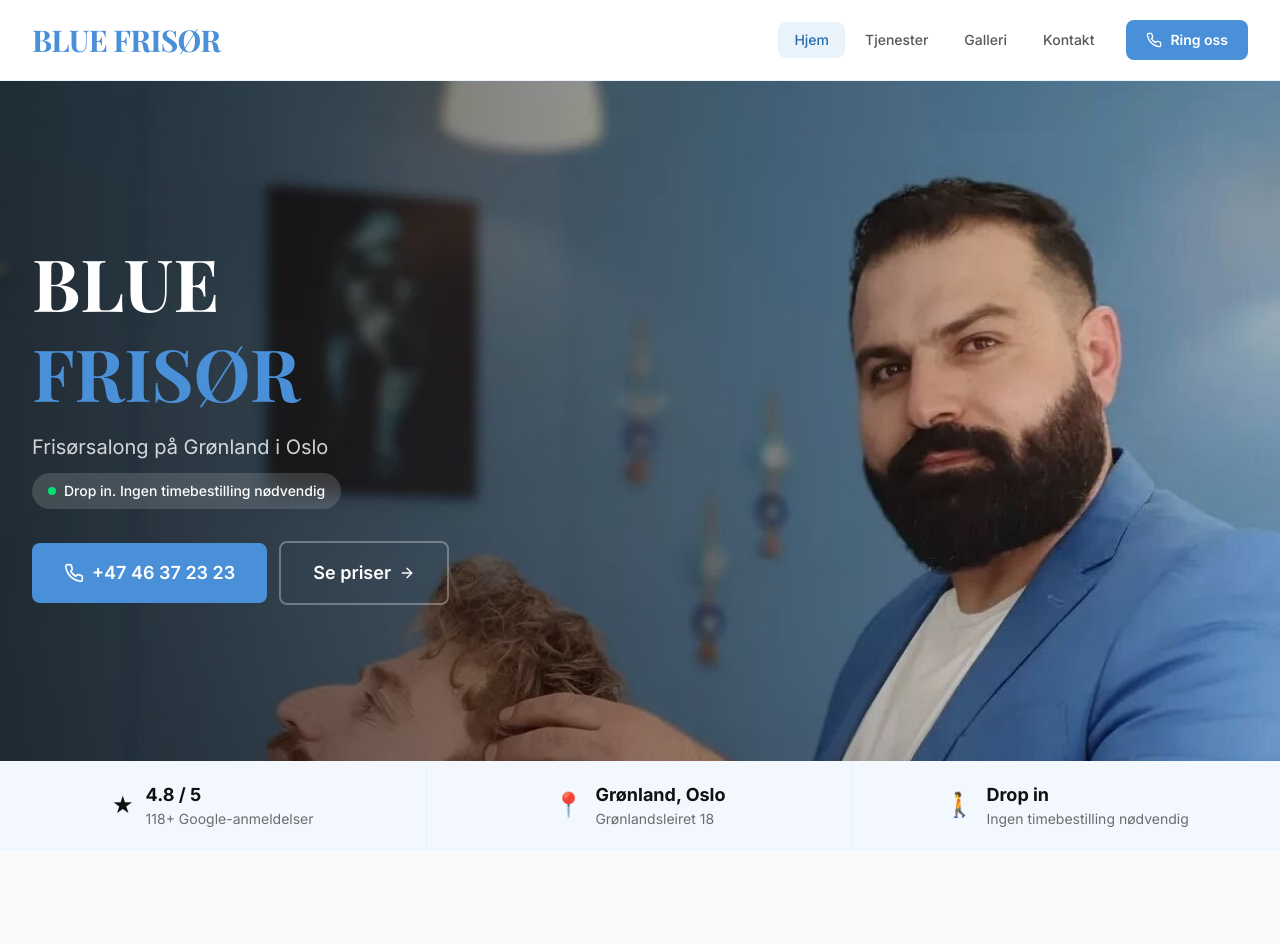
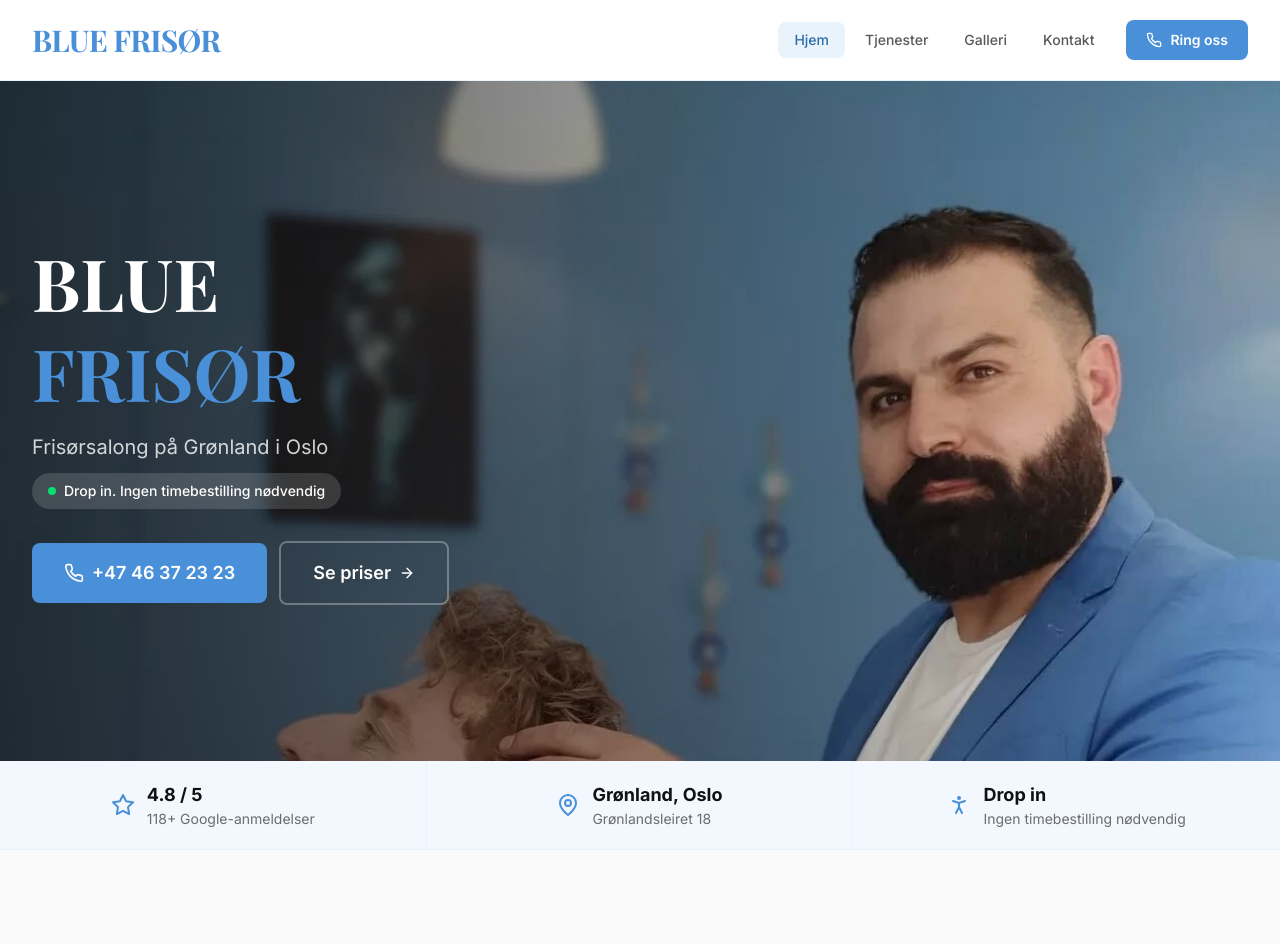
Before and after one commit to GitDABA/bk-bluefrisor, a Next.js app: page / in a window 1280 px wide. Shown: the top 944 px of the page. Built offline with nearby package versions, Linux system fonts and the light colour scheme.

Commit message:
fix: replace all emojis with SVG icons; hero image to object-top

```diff
--- a/src/app/kontakt/page.tsx
+++ b/src/app/kontakt/page.tsx
@@ -61,8 +61,8 @@ export default function KontaktPage() {
 
               {/* Drop in badge */}
               <div className="mt-4 flex items-center gap-4 rounded-xl bg-blue-primary p-6 text-white">
-                <div className="flex h-12 w-12 shrink-0 items-center justify-center rounded-full bg-white/20 text-2xl">
-                  🚶
+                <div className="flex h-12 w-12 shrink-0 items-center justify-center rounded-full bg-white/20">
+                  <svg xmlns="http://www.w3.org/2000/svg" width="24" height="24" viewBox="0 0 24 24" fill="none" stroke="currentColor" strokeWidth="2" strokeLinecap="round" strokeLinejoin="round" aria-hidden="true"><circle cx="12" cy="5" r="1" /><path d="m9 20 3-6 3 6" /><path d="m6 8 6 2 6-2" /><path d="M12 10v4" /></svg>
                 </div>
                 <div>
                   <h3 className="text-lg font-bold">Drop in velkomment</h3>
--- a/src/app/page.tsx
+++ b/src/app/page.tsx
@@ -24,7 +24,7 @@ export default function HomePage() {
               src="/images/barber_action_1.jpg"
               alt="Frisør hos Blue Frisør styler en kundes hår"
               fill
-              className="object-cover object-[center_5%]"
+              className="object-cover object-[center_top]"
               priority
               sizes="100vw"
             />
@@ -107,21 +107,21 @@ export default function HomePage() {
       <section className="border-b border-blue-light bg-blue-lighter" aria-label="Fakta om Blue Frisør">
         <div className="mx-auto grid max-w-7xl grid-cols-1 divide-y divide-blue-light sm:grid-cols-3 sm:divide-x sm:divide-y-0">
           <div className="flex items-center justify-center gap-3 px-6 py-5">
-            <span className="text-2xl" aria-hidden="true">★</span>
+            <StarIcon />
             <div>
               <p className="text-lg font-bold text-foreground">4.8 / 5</p>
               <p className="text-sm text-foreground/60">118+ Google-anmeldelser</p>
             </div>
           </div>
           <div className="flex items-center justify-center gap-3 px-6 py-5">
-            <span className="text-2xl" aria-hidden="true">📍</span>
+            <MapPinIcon />
             <div>
               <p className="text-lg font-bold text-foreground">Grønland, Oslo</p>
               <p className="text-sm text-foreground/60">Grønlandsleiret 18</p>
             </div>
           </div>
           <div className="flex items-center justify-center gap-3 px-6 py-5">
-            <span className="text-2xl" aria-hidden="true">🚶</span>
+            <WalkInIcon />
             <div>
               <p className="text-lg font-bold text-foreground">Drop in</p>
               <p className="text-sm text-foreground/60">Ingen timebestilling nødvendig</p>
@@ -291,6 +291,34 @@ export default function HomePage() {
   );
 }
 
+function StarIcon() {
+  return (
+    <svg xmlns="http://www.w3.org/2000/svg" width="24" height="24" viewBox="0 0 24 24" fill="none" stroke="currentColor" strokeWidth="2" strokeLinecap="round" strokeLinejoin="round" className="text-blue-primary" aria-hidden="true">
+      <polygon points="12 2 15.09 8.26 22 9.27 17 14.14 18.18 21.02 12 17.77 5.82 21.02 7 14.14 2 9.27 8.91 8.26 12 2" />
+    </svg>
+  );
+}
+
+function MapPinIcon() {
+  return (
+    <svg xmlns="http://www.w3.org/2000/svg" width="24" height="24" viewBox="0 0 24 24" fill="none" stroke="currentColor" strokeWidth="2" strokeLinecap="round" strokeLinejoin="round" className="text-blue-primary" aria-hidden="true">
+      <path d="M20 10c0 6-8 12-8 12S4 16 4 10a8 8 0 0 1 16 0Z" />
+      <circle cx="12" cy="10" r="3" />
+    </svg>
+  );
+}
+
+function WalkInIcon() {
+  return (
+    <svg xmlns="http://www.w3.org/2000/svg" width="24" height="24" viewBox="0 0 24 24" fill="none" stroke="currentColor" strokeWidth="2" strokeLinecap="round" strokeLinejoin="round" className="text-blue-primary" aria-hidden="true">
+      <circle cx="12" cy="5" r="1" />
+      <path d="m9 20 3-6 3 6" />
+      <path d="m6 8 6 2 6-2" />
+      <path d="M12 10v4" />
+    </svg>
+  );
+}
+
 function PhoneIcon() {
   return (
     <svg
```
